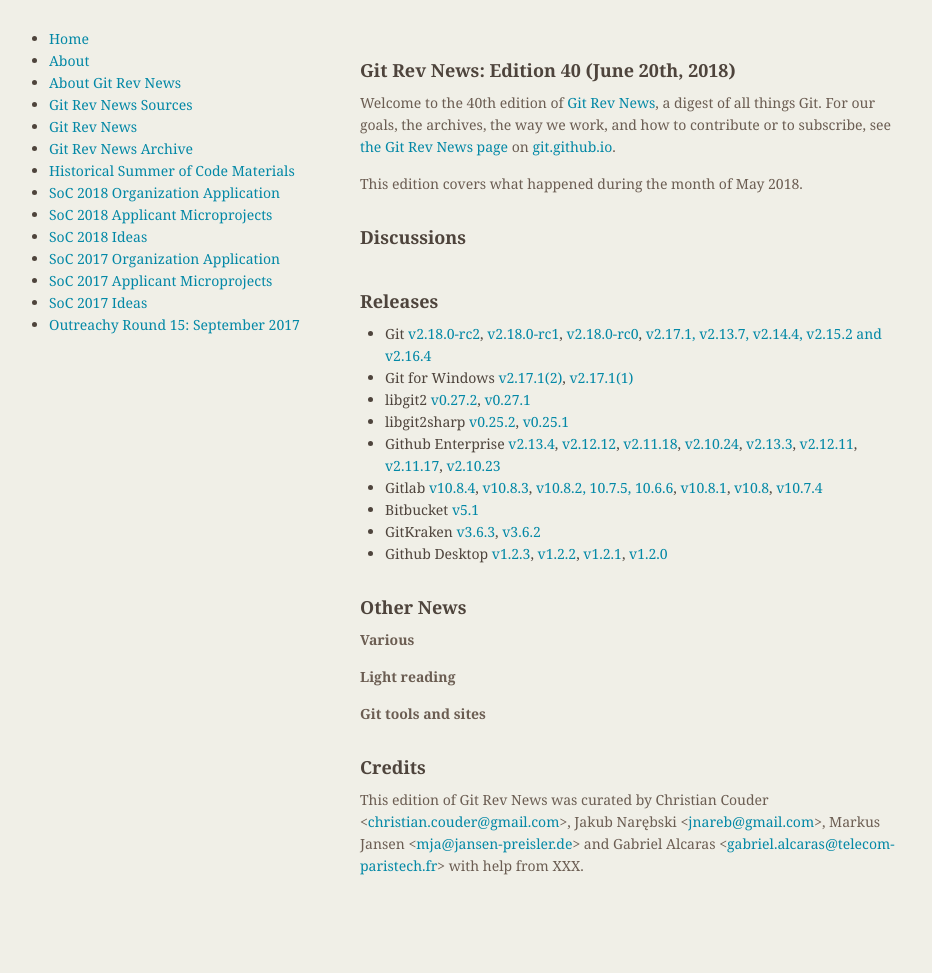
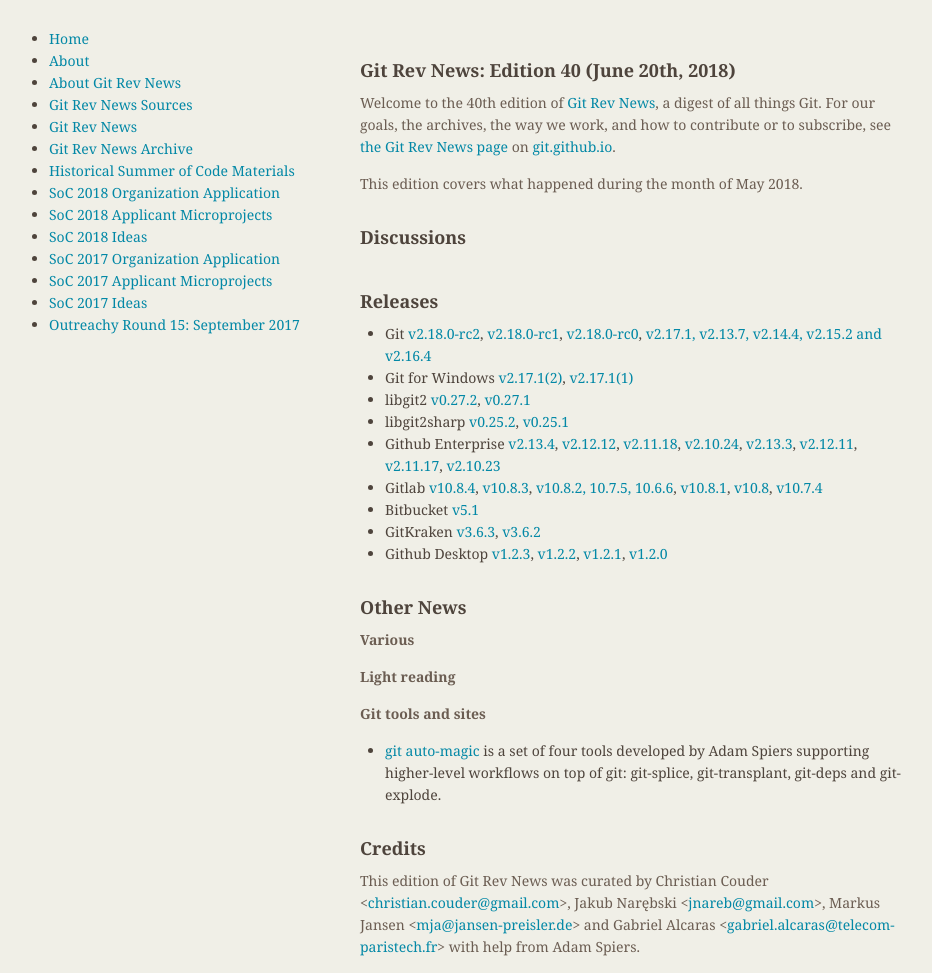
Before and after one commit to git/git.github.io, a Jekyll site: the page built from rev_news/drafts/edition-40.md, in a window 1280 px wide. Shown: the whole page, without its empty margins (174-1106 px from the left). Built offline with Jekyll 4.4.1, drawn with Linux system fonts in a browser that asks for light colours; before the commit the page ends 900 px from its top, so only the background shows below that.

Commit message:
rn-40: add git auto-magic

```diff
--- a/rev_news/drafts/edition-40.md
+++ b/rev_news/drafts/edition-40.md
@@ -55,6 +55,7 @@
 
 __Git tools and sites__
 
+* [git auto-magic]( https://blog.adamspiers.org/2018/06/14/git-auto-magic/) is a set of four tools developed by Adam Spiers supporting higher-level workflows on top of git: git-splice, git-transplant, git-deps and git-explode.
 
 ## Credits
 
@@ -63,4 +64,4 @@
 Jakub Narębski &lt;<jnareb@gmail.com>&gt;,
 Markus Jansen &lt;<mja@jansen-preisler.de>&gt; and
 Gabriel Alcaras &lt;<gabriel.alcaras@telecom-paristech.fr>&gt;
-with help from XXX.
+with help from Adam Spiers.
```
